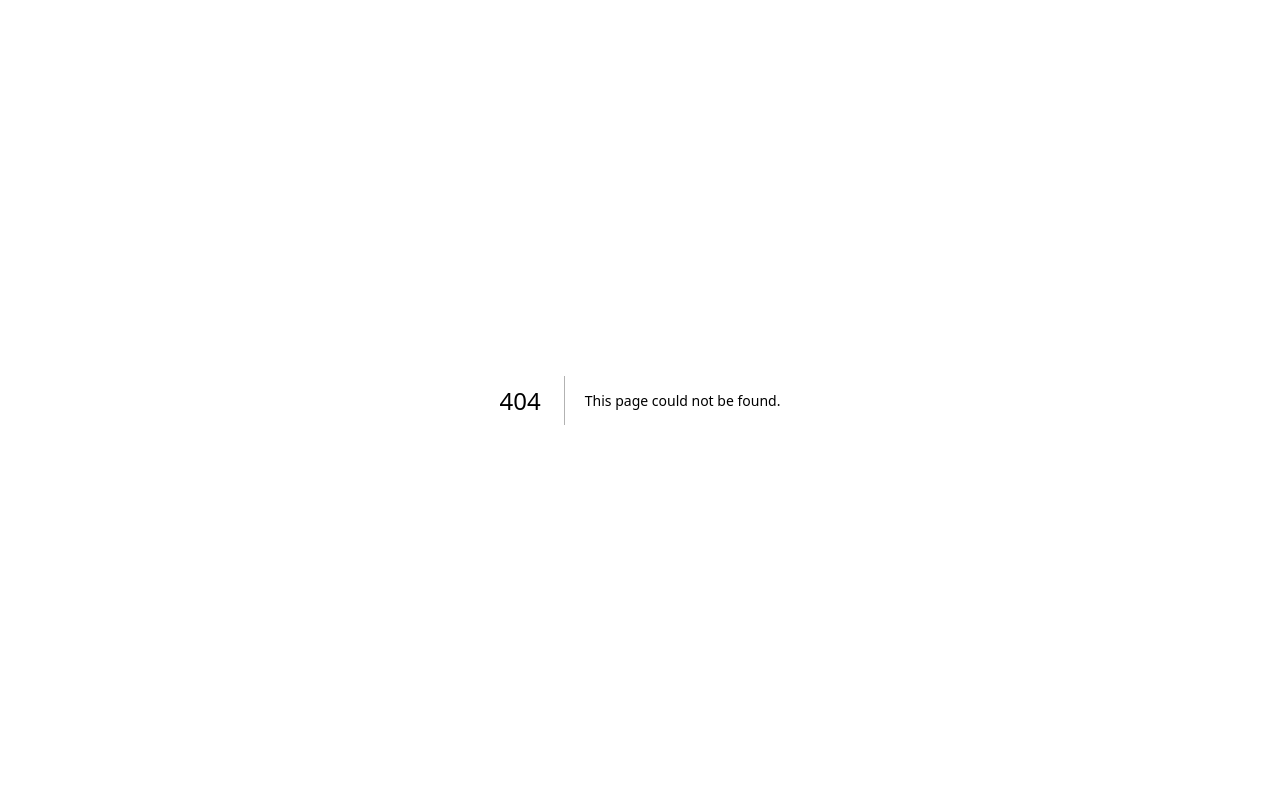
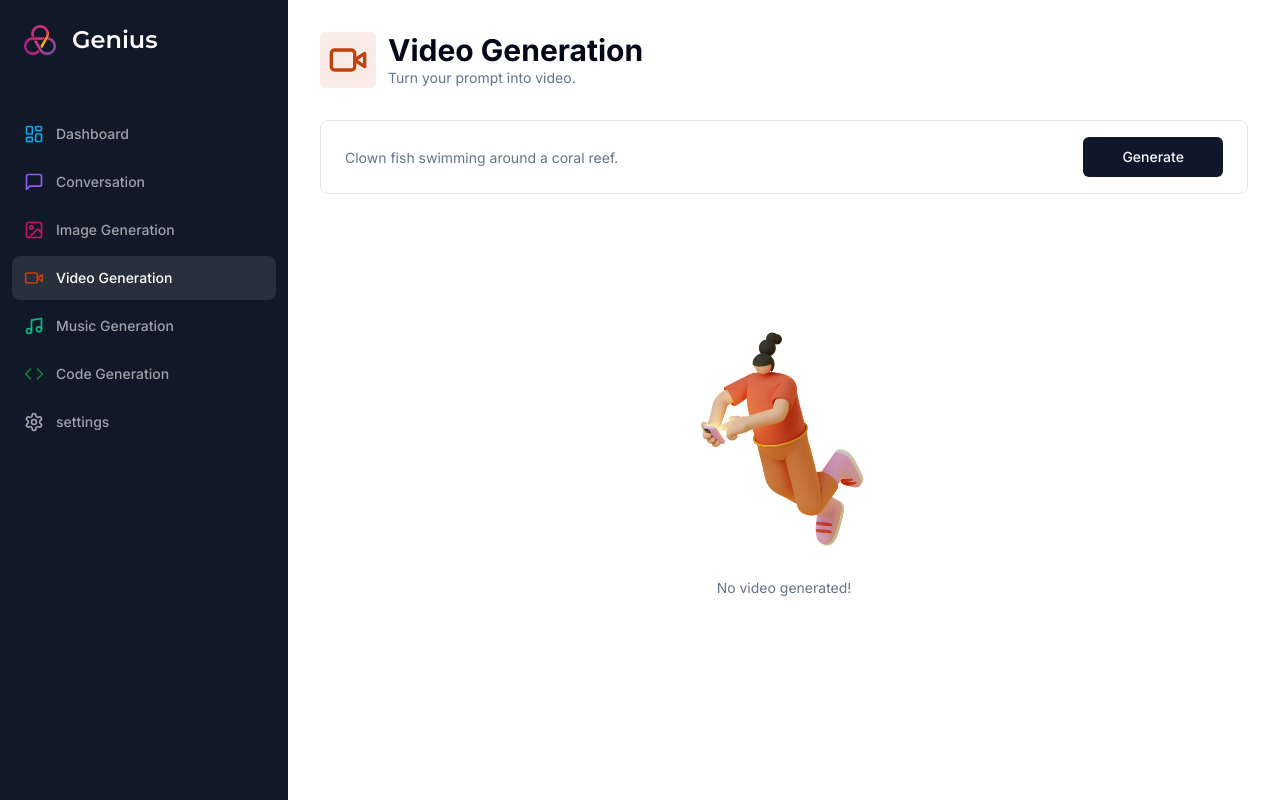
Before and after one commit to kadiraydinli/ai-saas, a Next.js app: page /video in a window 1280 px wide. Before the commit this address had no page. Built offline with nearby package versions, Linux system fonts and the light colour scheme.

Commit message:
added video generation page

```diff
--- /dev/null
+++ b/app/(dashboard)/(routes)/video/constants.ts
@@ -0,0 +1,7 @@
+import * as z from "zod";
+
+export const formSchema = z.object({
+    prompt: z.string().min(1, {
+        message: "Video Prompt is required",
+    }),
+});
--- /dev/null
+++ b/app/(dashboard)/(routes)/video/page.tsx
@@ -0,0 +1,122 @@
+"use client";
+
+import { useState } from "react";
+import * as z from "zod";
+import axios from "axios";
+import { VideoIcon } from "lucide-react";
+import { useForm } from "react-hook-form";
+import { zodResolver } from "@hookform/resolvers/zod";
+import { useRouter } from "next/navigation";
+
+import { Heading } from "@/components/heading";
+import { Form, FormControl, FormField, FormItem } from "@/components/ui/form";
+import { Input } from "@/components/ui/input";
+import { Button } from "@/components/ui/button";
+import EmptyState from "@/components/empty-state";
+import Loader from "@/components/loader";
+
+import { formSchema } from "./constants";
+
+const VideoPage = () => {
+	const [video, setVideo] = useState<string>();
+	const router = useRouter();
+
+	const form = useForm<z.infer<typeof formSchema>>({
+		resolver: zodResolver(formSchema),
+		defaultValues: {
+			prompt: "",
+		},
+	});
+
+	const isLoading = form.formState.isSubmitting;
+
+	const onSubmit = async (values: z.infer<typeof formSchema>) => {
+		try {
+			setVideo(undefined);
+
+			const response = await axios.post("/api/video", values);
+
+			setVideo(response.data[0]);
+
+			form.reset();
+		} catch (error: any) {
+			// TODO: Open Pro Modal
+			console.log(error);
+		} finally {
+			router.refresh();
+		}
+	};
+
+	return (
+		<div>
+			<Heading
+				title="Video Generation"
+				description="Turn your prompt into video."
+				icon={VideoIcon}
+				iconColor="text-orange-700"
+				bgColor="bg-orange-700/10"
+			/>
+			<div className="px-4 lg:px-8">
+				<div>
+					<Form {...form}>
+						<form
+							onSubmit={form.handleSubmit(onSubmit)}
+							className={`
+                                    rounded-lg
+                                    border
+                                    w-full
+                                    p-4
+                                    px-3
+                                    md:px-6
+                                    focus-within:shadow-md
+                                    grid
+                                    grid-cols-12
+                                    gap-2
+                                `}
+						>
+							<FormField
+								name="prompt"
+								render={({ field }) => (
+									<FormItem className="col-span-12 lg:col-span-10">
+										<FormControl className="m-0 p-0">
+											<Input
+												className="border-0 outline-none focus-visible:ring-0 focus-visible:ring-transparent"
+												disabled={isLoading}
+												placeholder="Clown fish swimming around a coral reef."
+												{...field}
+											/>
+										</FormControl>
+									</FormItem>
+								)}
+							/>
+							<Button
+								className="col-span-12 lg:col-span-2 w-full"
+								disabled={isLoading}
+							>
+								Generate
+							</Button>
+						</form>
+					</Form>
+				</div>
+				<div className="space-y-4 mt-4">
+					{isLoading && (
+						<div className="p-8 rounded-lg w-full flex items-center justify-center bg-muted">
+							<Loader />
+						</div>
+					)}
+					{!video && !isLoading && <EmptyState label="No video generated!" />}
+					{video && (
+						<video
+							controls
+							className="w-full aspect-video mt-8 rounded-lg border bg-black"
+						>
+							<source src={video} />
+						</video>
+					)}
+				</div>
+			</div>
+		</div>
+	);
+};
+
+export default VideoPage;
--- /dev/null
+++ b/app/api/video/route.ts
@@ -0,0 +1,37 @@
+import { NextResponse } from "next/server";
+import Replicate from "replicate";
+import { auth } from "@clerk/nextjs";
+
+const replicate = new Replicate({
+    auth: process.env.REPLICATE_API_TOKEN!
+});
+
+export async function POST(req: Request) {
+    try {
+        const { userId } = auth();
+        const body = await req.json();
+        const { prompt } = body;
+
+        if (!userId) {
+            return new NextResponse("Unauthorized", { status: 401 });
+        }
+
+        if (!prompt) {
+            return new NextResponse("Prompt is required!", { status: 400 });
+        }
+
+        const response = await replicate.run(
+            "anotherjesse/zeroscope-v2-xl:9f747673945c62801b13b84701c783929c0ee784e4748ec062204894dda1a351",
+            {
+                input: {
+                    prompt
+                }
+            }
+        );
+
+        return NextResponse.json(response);
+    } catch (error) {
+        console.log("[VIDEO_ERROR]", error);
+        return new NextResponse("Internal Error", { status: 500 });
+    }
+}
```
